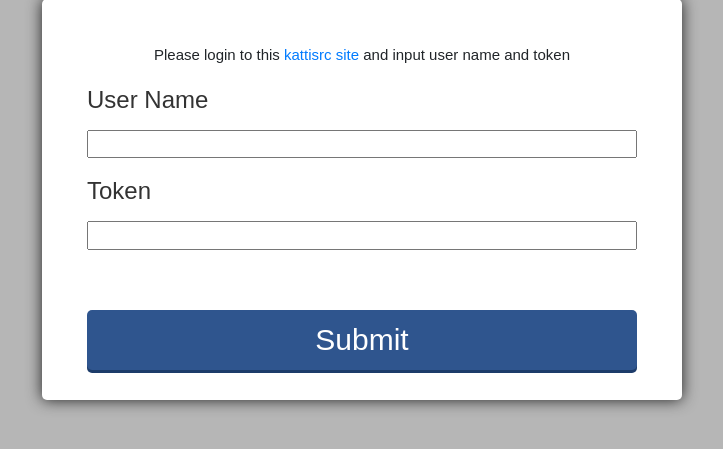
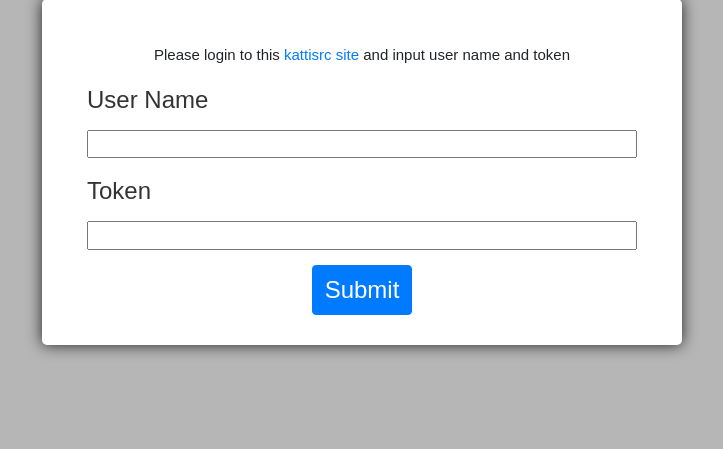
Before and after one commit to iamvickynguyen/Kattis-Performace-Tracker, a Flask app: page / in a window 1280 px wide. Shown: the part 101-550 px from the top of the page, without its empty margins (278-1001 px from the left). Run offline with Flask 2, Linux system fonts and the light colour scheme; some libraries are stand-ins or nearby versions.

Commit message:
done loading button, validation form

```diff
--- a/server/app.py
+++ b/server/app.py
@@ -71,4 +71,4 @@ def api_details(date):
     return jsonify({'results': results})
 
 if __name__ == "__main__":
-    app.run(debug=True)
+    app.run()
--- a/server/scraper.py
+++ b/server/scraper.py
@@ -12,7 +12,7 @@ def scrape(username, token):
     conn = sqlite3.connect('kattistracker.db')
     c = conn.cursor()
 
-    print('SCRAPING...')
+    print('Collecting data...')
     with requests.session() as s:
         try:
             c.execute('DELETE FROM userprofile WHERE date IS NULL;')
--- a/static/login.css
+++ b/static/login.css
@@ -35,18 +35,10 @@ input[type="text"]:focus {
     background: #fff;
 }
 
-input[type="submit"] {
-    background: #2F558E;
-    box-shadow: 0 3px 0 0 #1D3C6A;
-    border-radius: 5px;
-    border: none;
-    color: #fff;
-    cursor: pointer;
+.loginBtn {
     display: block;
-    font-size: 2em;
-    line-height: 1.6em;
-    margin: 2em 0 0;
-    outline: none;
+    margin: 0 auto;
+    font-size: 1.6em;
 }
 
 .center {
--- a/templates/base.html
+++ b/templates/base.html
@@ -6,6 +6,7 @@
     <meta http-equiv="X-UA-Compatible" content="ie=edge">
     <link rel="stylesheet" href="https://stackpath.bootstrapcdn.com/bootstrap/4.1.3/css/bootstrap.min.css"
     integrity="sha384-MCw98/SFnGE8fJT3GXwEOngsV7Zt27NXFoaoApmYm81iuXoPkFOJwJ8ERdknLPMO" crossorigin="anonymous">
+    <link rel="stylesheet" href="https://cdnjs.cloudflare.com/ajax/libs/font-awesome/4.7.0/css/font-awesome.min.css">
     {% block head %}{% endblock %}
 </head>
 <body>
--- a/templates/login.html
+++ b/templates/login.html
@@ -4,7 +4,7 @@
 {% endblock %}
 
 {% block body %}
-<form action="/" method="POST">
+<form action="/" method="POST" id="loginForm">
     <p class="center">Please login to this <a href="https://open.kattis.com/download/kattisrc" target="_blank">kattisrc site</a> and input user name and token</p>
     <p>
         <label for="inputUsername">User Name</label>
@@ -14,6 +14,23 @@
         <label for="inputToken">Token</label>
         <input name="token-input" type="text" id="inputToken" required/>
     </p>
-    <input class="btn btn-primary" type="submit" value="Submit" />
+    <button class="btn btn-primary loginBtn" id="submitBtn" type="submit" form="loginForm" value="Submit" onclick="submit()">Submit</button>
+    <button class="btn btn-primary loginBtn" id="loadingBtn" style="display: none;"><i class="fa fa-spinner fa-spin"></i> Collecting data...</button>
 </form>
+
+<script>
+    function submit() {
+        var username = document.getElementById('inputUsername');
+        var token = document.getElementById('inputToken');
+        if (username.value != "" && token.value != "") {
+            document.getElementById('submitBtn').style.display = 'none';
+            var loadingBtn = document.getElementById('loadingBtn');
+            loadingBtn.style.display = '';
+            loadingBtn.disabled = true;
+            username.readOnly = true;
+            token.readOnly = true;
+        }
+    }
+</script>
+
 {% endblock %}
```
Also changed, not shown: kattistracker.db (deleted), server/kattistracker.db (deleted), 1 other file.
